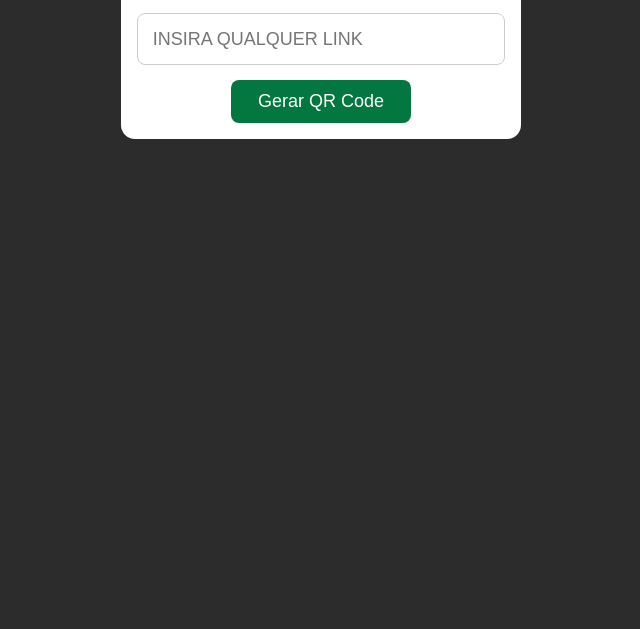
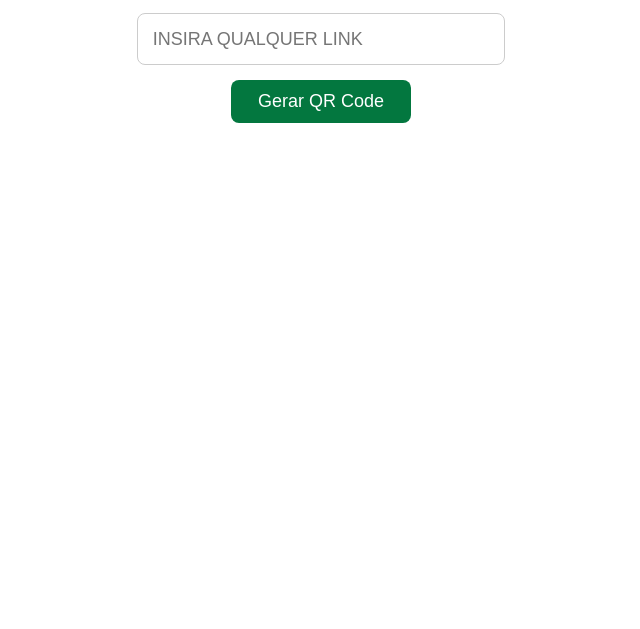
Before and after one commit to Antoni0-Miguel/gerador-QRCode, a plain HTML site: page index.html in a window 1280 px wide. Shown: the part 171-800 px from the top of the page, without its empty margins (319-959 px from the left). Drawn offline with Linux system fonts and the light colour scheme.

Commit message:
Update style.css
background color update

```diff
--- a/src/style.css
+++ b/src/style.css
@@ -5,7 +5,7 @@
 }
 
 body{
-  background: rgb(44, 44, 44);
+  background-image: linear-gradient (90deg, rgb(256, 256, 256), rgb(44, 44, 44));
   max-height: 100vh;
 }
 
```
